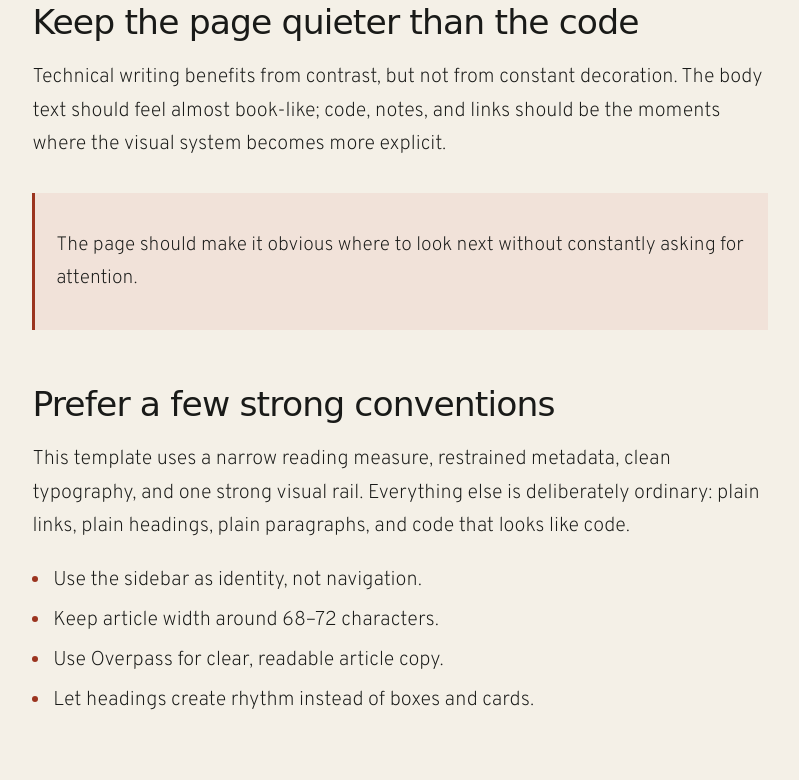
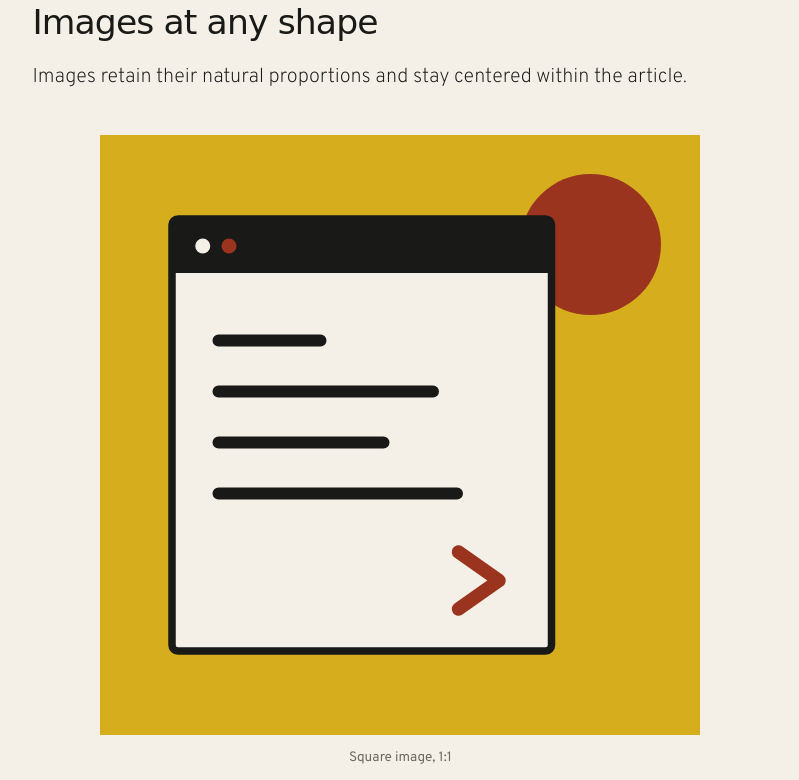
Before and after one commit to Karvy-Singh/blogs, an Eleventy site: page src/posts/make-the-boring-parts-disappear.md in a window 1280 px wide. Shown: the part 1825-2605 px from the top of the page, without its empty margins (326-1125 px from the left). Built offline with nearby package versions, Linux system fonts and the light colour scheme; Eleventy itself is replaced by a stand-in of ours; files that its build step writes are made by us from their sources; a web font is replaced by a local one; what @vscode/markdown-it-katex would draw is missing.

Commit message:
feat: add in img of varying dim support

```diff
--- a/src/posts/make-the-boring-parts-disappear.md
+++ b/src/posts/make-the-boring-parts-disappear.md
@@ -43,6 +43,25 @@ $$
 \int_{-\infty}^{\infty} e^{-x^2}\,dx = \sqrt{\pi}
 $$
 
+## Images at any shape
+
+Images retain their natural proportions and stay centered within the article.
+
+<figure>
+  <img src="/images/sample-square.svg" alt="Square abstract terminal illustration" loading="lazy" decoding="async">
+  <figcaption>Square image, 1:1</figcaption>
+</figure>
+
+<figure>
+  <img src="/images/sample-portrait.svg" alt="Portrait abstract diagram illustration" loading="lazy" decoding="async">
+  <figcaption>Vertical image, 3:4</figcaption>
+</figure>
+
+<figure>
+  <img src="/images/sample-landscape.svg" alt="Landscape abstract code graph illustration" loading="lazy" decoding="async">
+  <figcaption>Horizontal image, 16:9</figcaption>
+</figure>
+
 ## Keep the page quieter than the code
 
 Technical writing benefits from contrast, but not from constant decoration. The body text should feel almost book-like; code, notes, and links should be the moments where the visual system becomes more explicit.
--- a/styles.css
+++ b/styles.css
@@ -219,6 +219,32 @@ blockquote strong {
 
 blockquote p {
   margin: 0;
+}
+
+.post figure {
+  margin: 2.5rem 0;
+  text-align: center;
+}
+
+.post figure img,
+.post > img {
+  display: block;
+  width: auto;
+  max-width: 100%;
+  max-height: 75vh;
+  height: auto;
+  margin: 2rem auto;
+  object-fit: contain;
+}
+
+.post figure img {
+  margin-bottom: 0.75rem;
+}
+
+.post figcaption {
+  color: var(--muted);
+  font-size: 0.85rem;
+  font-weight: 400;
 }
 
 pre {
```
Also changed, not shown: .eleventy.js, src/images/sample-landscape.svg (added), src/images/sample-portrait.svg (added), src/images/sample-square.svg (added).
